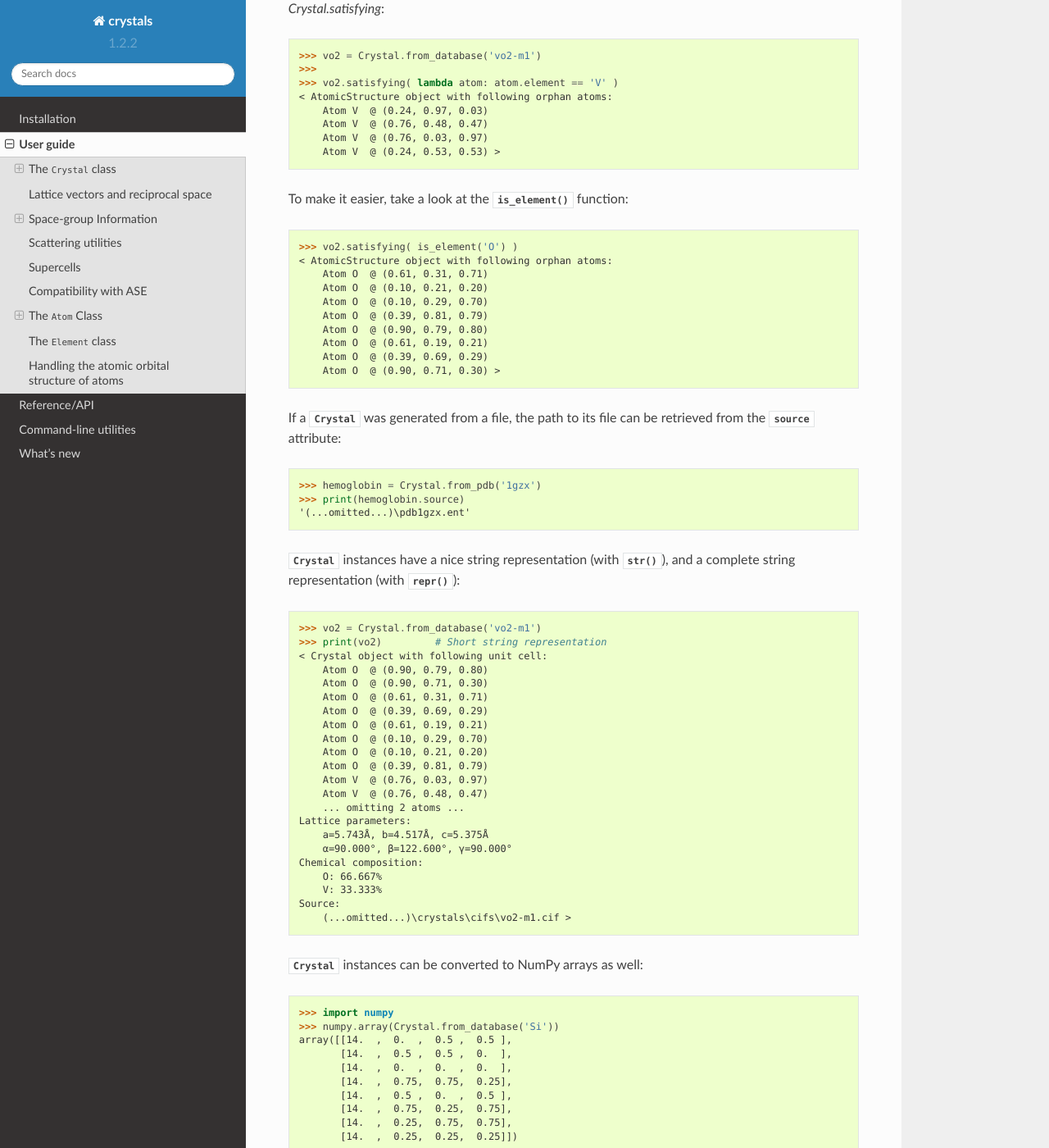
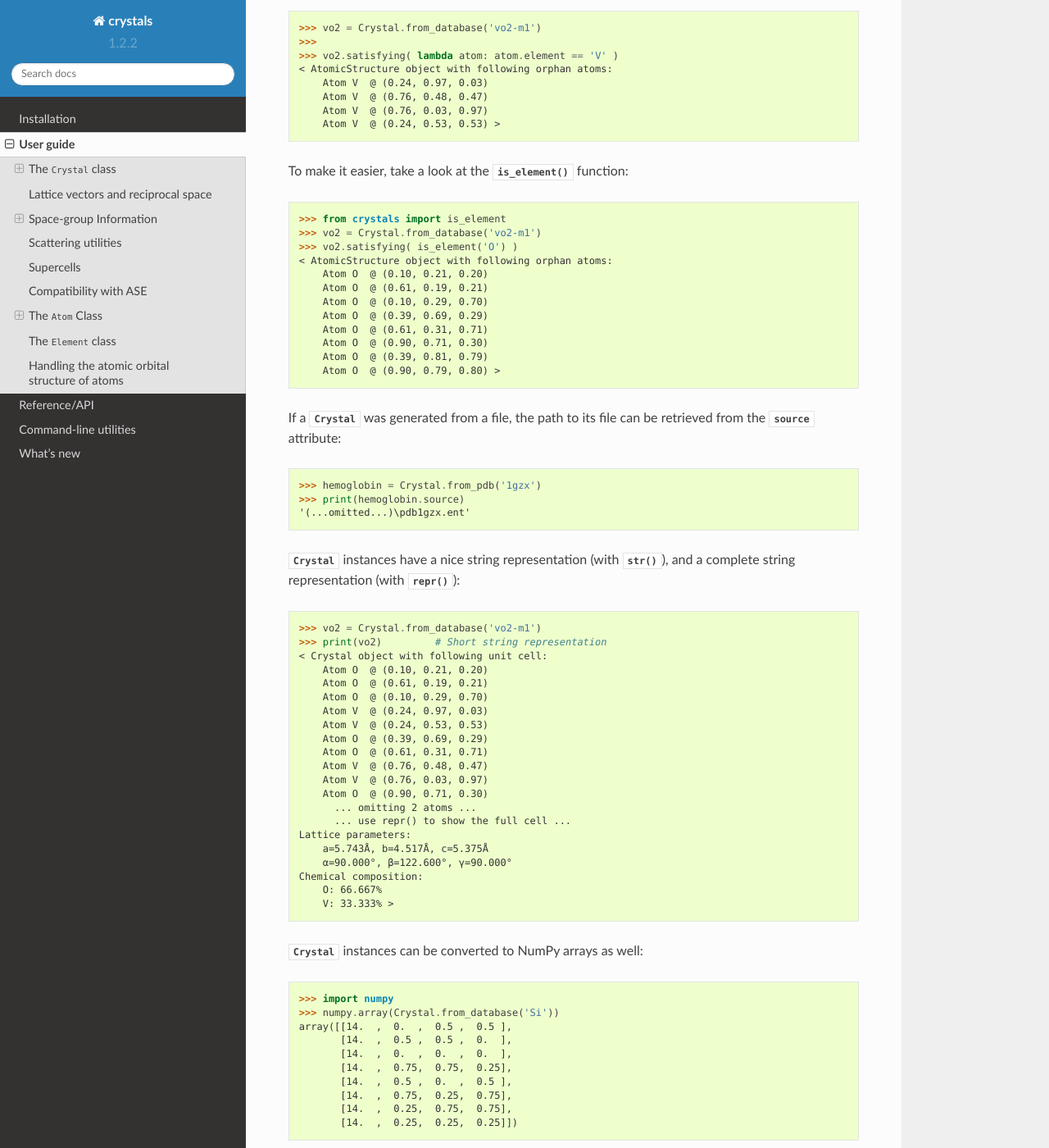
Before and after one commit to LaurentRDC/crystals, a Sphinx documentation site: the page built from docs/guide.rst, in a window 1280 px wide and 1400 px high, scrolled down 4495 px. Shown: the whole window at 82% size. Built offline with Sphinx 7.4.7 and the Read the Docs theme 2.0.0, drawn with Linux system fonts in a browser that asks for light colours; some of the changed text lies outside the part shown.

```diff
--- a/docs/conf.py
+++ b/docs/conf.py
@@ -16,6 +16,7 @@ extensions = [
     "sphinx.ext.todo",
     "sphinx.ext.mathjax",
     "sphinx.ext.intersphinx",
+    "sphinx.ext.doctest",
 ]
 
 source_suffix = ".rst"
@@ -55,6 +56,9 @@ autodoc_default_flags = ["members"]
 autoclass_content = "both"
 autodoc_member_order = "groupwise"
 
+doctest_global_setup = """
+from crystals import Crystal, Atom, ElectronicStructure, Orbital, is_element
+"""
 
 def autodoc_skip_member(app, what, name, obj, skip, options):
     exclusions = {"__weakref__", "__doc__", "__module__", "__dict__"}
--- a/docs/guide.rst
+++ b/docs/guide.rst
@@ -50,9 +50,7 @@ constructed like so::
         a=4.078Å, b=4.078Å, c=4.078Å
         α=90.000°, β=90.000°, γ=90.000°
     Chemical composition:
-        Au: 100.000%
-    Source:
-        (...omitted...)crystals\cifs\Au.cif >
+        Au: 100.000% >
 
 `RCSB Protein DataBank <http://www.rcsb.org/>`_ files are even easier to handle; simply provide the 4-letter identification code
 and the structure file will be taken care of by :mod:`crystals`::
@@ -219,16 +217,18 @@ all atoms satisfying a certain condition can be found using `Crystal.satisfying`
 
 To make it easier, take a look at the :func:`is_element` function:
 
+    >>> from crystals import is_element
+    >>> vo2 = Crystal.from_database('vo2-m1')
     >>> vo2.satisfying( is_element('O') )
     < AtomicStructure object with following orphan atoms:
+        Atom O  @ (0.10, 0.21, 0.20)
+        Atom O  @ (0.61, 0.19, 0.21)
+        Atom O  @ (0.10, 0.29, 0.70)
+        Atom O  @ (0.39, 0.69, 0.29)
         Atom O  @ (0.61, 0.31, 0.71)
-        Atom O  @ (0.10, 0.21, 0.20)
-        Atom O  @ (0.10, 0.29, 0.70)
+        Atom O  @ (0.90, 0.71, 0.30)
         Atom O  @ (0.39, 0.81, 0.79)
-        Atom O  @ (0.90, 0.79, 0.80)
-        Atom O  @ (0.61, 0.19, 0.21)
-        Atom O  @ (0.39, 0.69, 0.29)
-        Atom O  @ (0.90, 0.71, 0.30) >
+        Atom O  @ (0.90, 0.79, 0.80) >
 
 If a :class:`Crystal` was generated from a file, the path to its file can be retrieved
 from the :attr:`source` attribute::
@@ -242,25 +242,24 @@ from the :attr:`source` attribute::
     >>> vo2 = Crystal.from_database('vo2-m1')
     >>> print(vo2)	   # Short string representation
     < Crystal object with following unit cell:
-        Atom O  @ (0.90, 0.79, 0.80)
-        Atom O  @ (0.90, 0.71, 0.30)
-        Atom O  @ (0.61, 0.31, 0.71)
-        Atom O  @ (0.39, 0.69, 0.29)
+        Atom O  @ (0.10, 0.21, 0.20)
         Atom O  @ (0.61, 0.19, 0.21)
         Atom O  @ (0.10, 0.29, 0.70)
-        Atom O  @ (0.10, 0.21, 0.20)
-        Atom O  @ (0.39, 0.81, 0.79)
+        Atom V  @ (0.24, 0.97, 0.03)
+        Atom V  @ (0.24, 0.53, 0.53)
+        Atom O  @ (0.39, 0.69, 0.29)
+        Atom O  @ (0.61, 0.31, 0.71)
+        Atom V  @ (0.76, 0.48, 0.47)
         Atom V  @ (0.76, 0.03, 0.97)
-        Atom V  @ (0.76, 0.48, 0.47)
-        ... omitting 2 atoms ...
+        Atom O  @ (0.90, 0.71, 0.30)
+          ... omitting 2 atoms ...
+          ... use repr() to show the full cell ...
     Lattice parameters:
         a=5.743Å, b=4.517Å, c=5.375Å
         α=90.000°, β=122.600°, γ=90.000°
     Chemical composition:
         O: 66.667%
-        V: 33.333%
-    Source:
-        (...omitted...)\crystals\cifs\vo2-m1.cif >
+        V: 33.333% >
 
 
 :class:`Crystal` instances can be converted to NumPy arrays as well::
@@ -667,7 +666,7 @@ Once you have a starting point, the electronic structure can be modified for you
 
     >>> structure = ElectronicStructure.ground_state("C")
     >>> structure["2p"] -= 1
-    >>> structure["3d]  += 1
+    >>> structure["3d"] += 1
     >>> structure
     < ElectronicStructure: 1s²2s²2p¹3d¹ >
 
@@ -677,14 +676,10 @@ You can always check which orbital is the outermost orbital::
     >>> structure.outer_shell
     <Orbital.three_p: '3p'>
 
-Note that you cannot create impossible electronic structures, however!
+Note that you cannot create impossible electronic structures, however::
 
     >>> structure = ElectronicStructure.ground_state("C")
     >>> structure["2s"] = 3
-    Traceback (most recent call last):
-    File "<stdin>", line 1, in <module>
-    File "(...omitted...)\crystals\crystals\atom.py", line 489, in __setitem__
-        f"There cannot be {value} electrons in orbital {shell.value}"
     ValueError: There cannot be 3 electrons in orbital 2s
 
 Finally, you can modify atomic electronic structures on a particular atom. By default, the electronic structure of atoms is set to the ground state. Let's move an electron up from the "2p" to "3d" orbital in one atom of graphite::
```
Also changed, not shown: other parts of docs/guide.rst (+4 -4 lines), README.md (+13 -14 lines), 1 other file.
